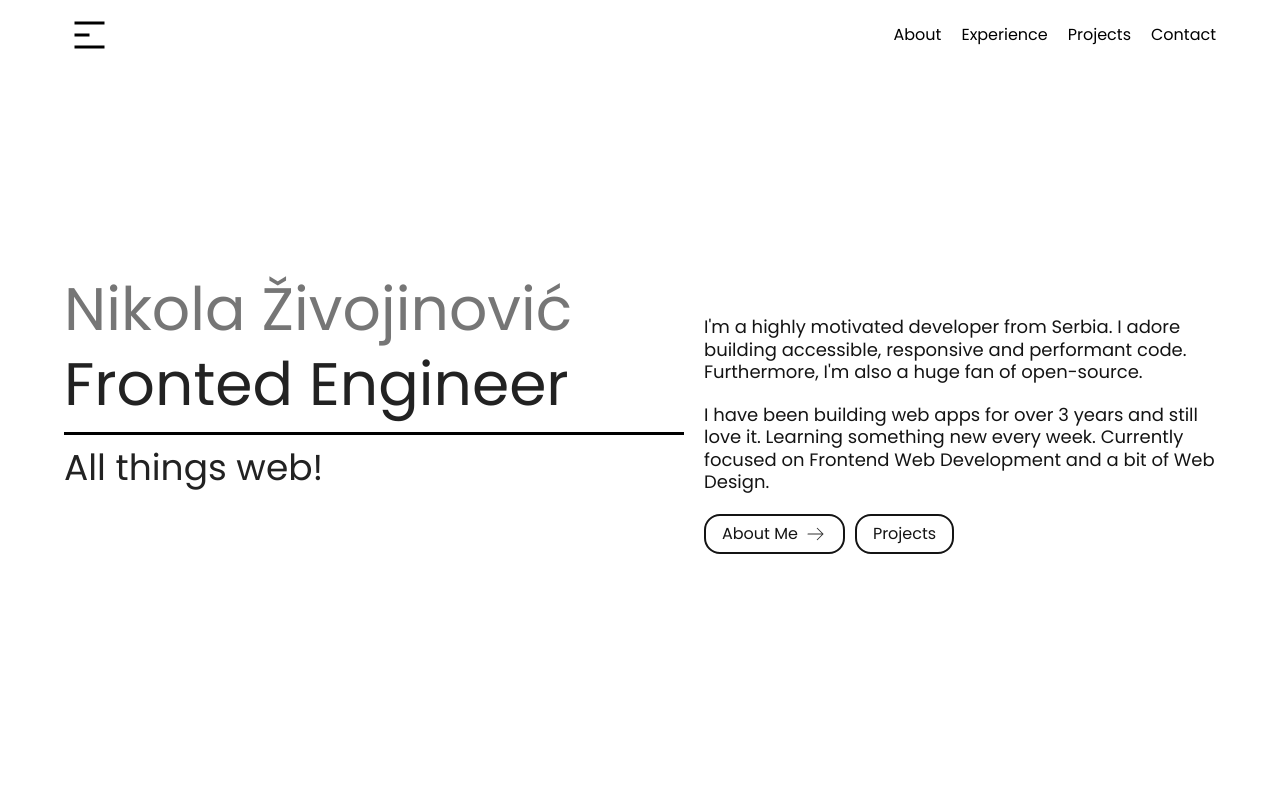
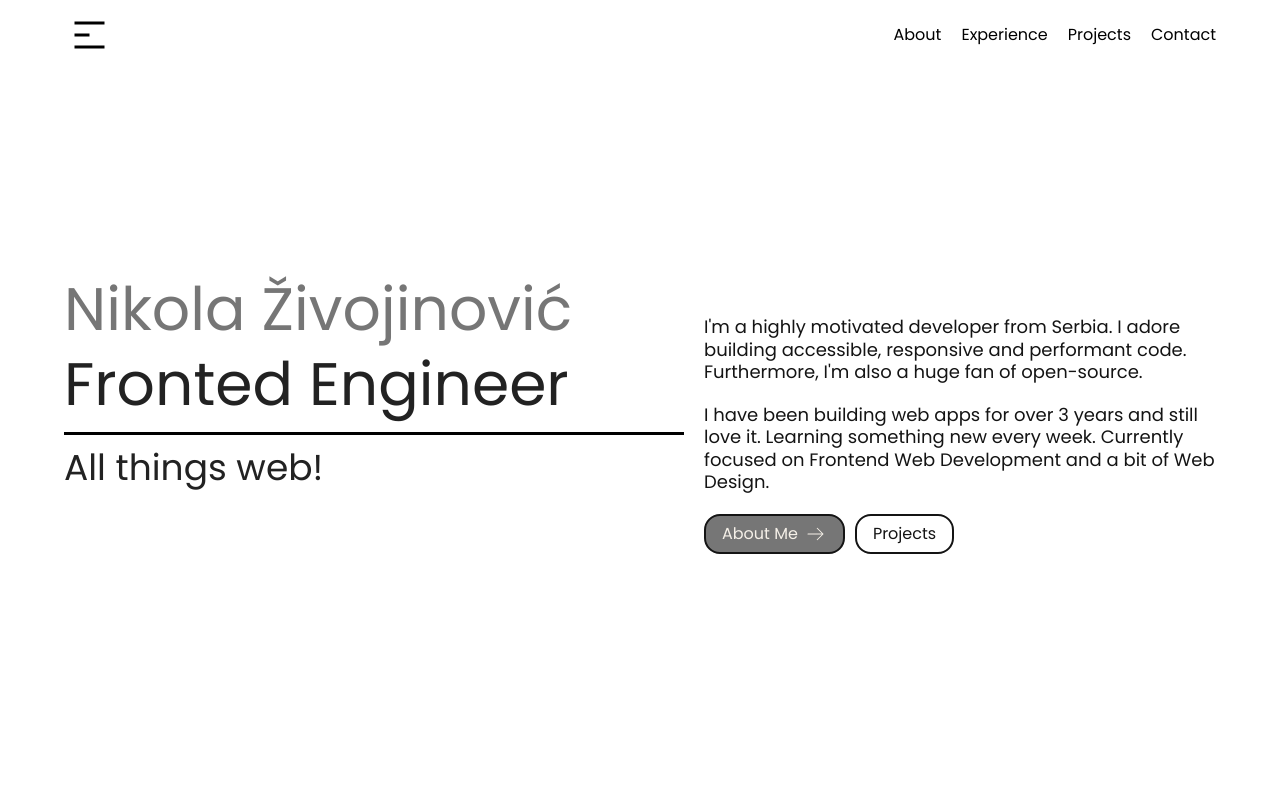
Before and after one commit to SupremeHan/zivojinovicnikola.dev, a React (Vite) app: page / in a window 1280 px wide. Shown: the top 800 px of the page. Built offline with nearby package versions, Linux system fonts and the light colour scheme.

Commit message:
Landing button style changes

```diff
--- a/src/sections/Landing/Landing.scss
+++ b/src/sections/Landing/Landing.scss
@@ -128,15 +128,12 @@
     }
 
     &--filled {
-      &:hover {
-        color: #f5f0e8;
-        background-color: #767676;
-        border-color: rgb(90 86 88 / var(1));
+      color: #f5f0e8;
+      background-color: #767676;
 
-        svg {
-          path {
-            fill: #f5f0e8;
-          }
+      svg {
+        path {
+          fill: #f5f0e8;
         }
       }
     }
```
